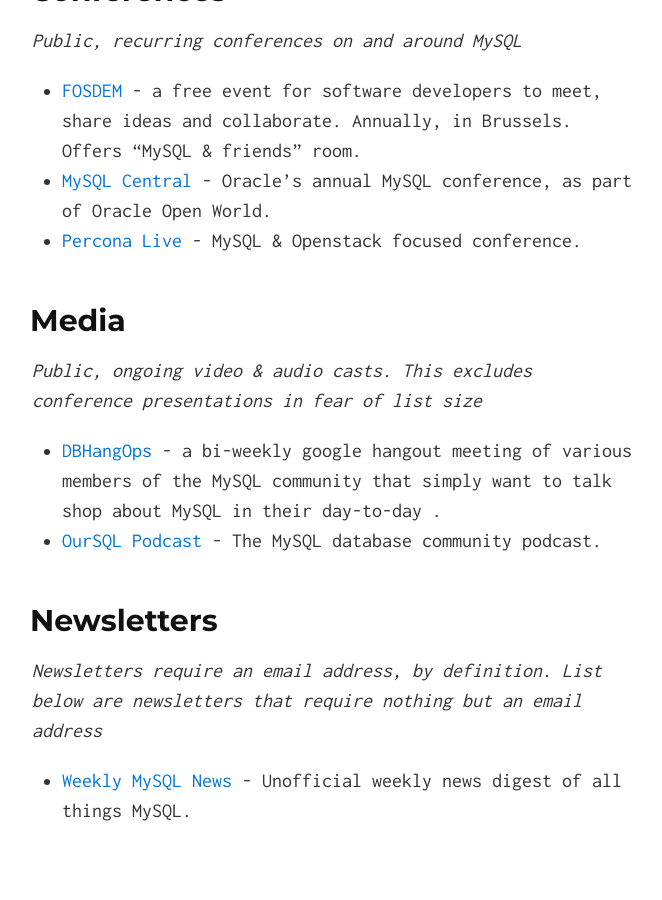
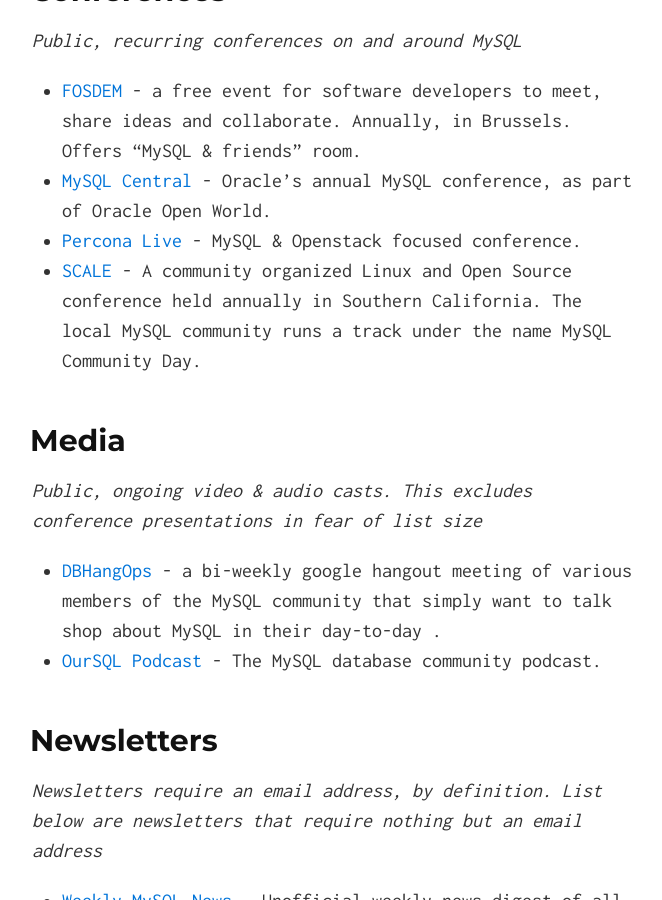
Before and after one commit to shlomi-noach/awesome-mysql, a Jekyll site: the page built from index.md, in a window 1280 px wide and 900 px high, scrolled down 7064 px. Shown: the whole window, without its empty margins (308-970 px from the left). Built offline with Jekyll 4.4.1, drawn with Linux system fonts in a browser that asks for light colours.

Commit message:
add SCALE conference to event list

```diff
--- a/index.md
+++ b/index.md
@@ -184,6 +184,7 @@
 - [FOSDEM](https://fosdem.org/) - a free event for software developers to meet, share ideas and collaborate. Annually, in Brussels. Offers "MySQL & friends" room.
 - [MySQL Central](https://www.oracle.com/openworld/mysql/index.html) - Oracle's annual MySQL conference, as part of Oracle Open World.
 - [Percona Live](http://www.percona.com/live/conferences) - MySQL & Openstack focused conference.
+- [SCALE](https://www.socallinuxexpo.org) - A community organized Linux and Open Source conference held annually in Southern California. The local MySQL community runs a track under the name MySQL Community Day.
 
 
 ## Media
```
